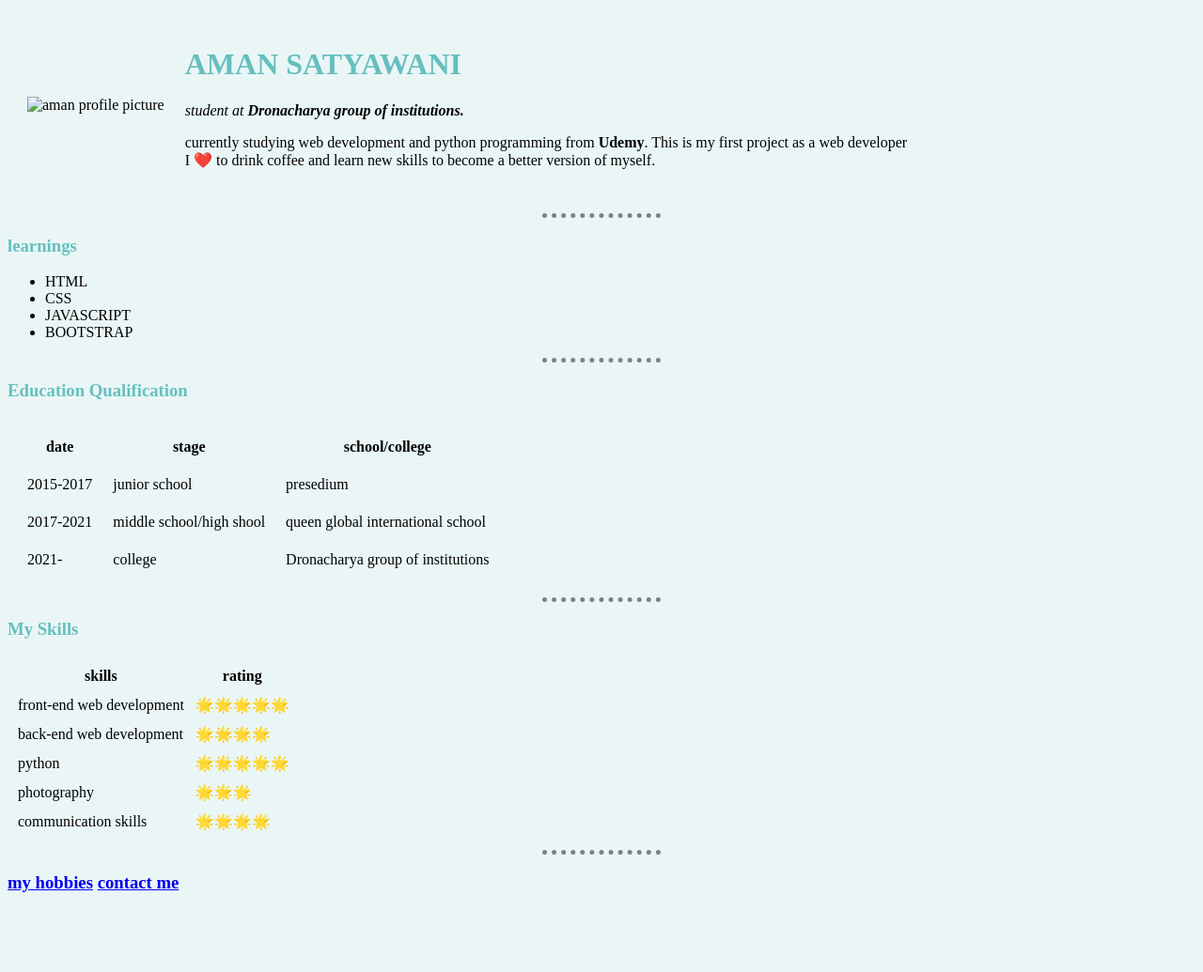
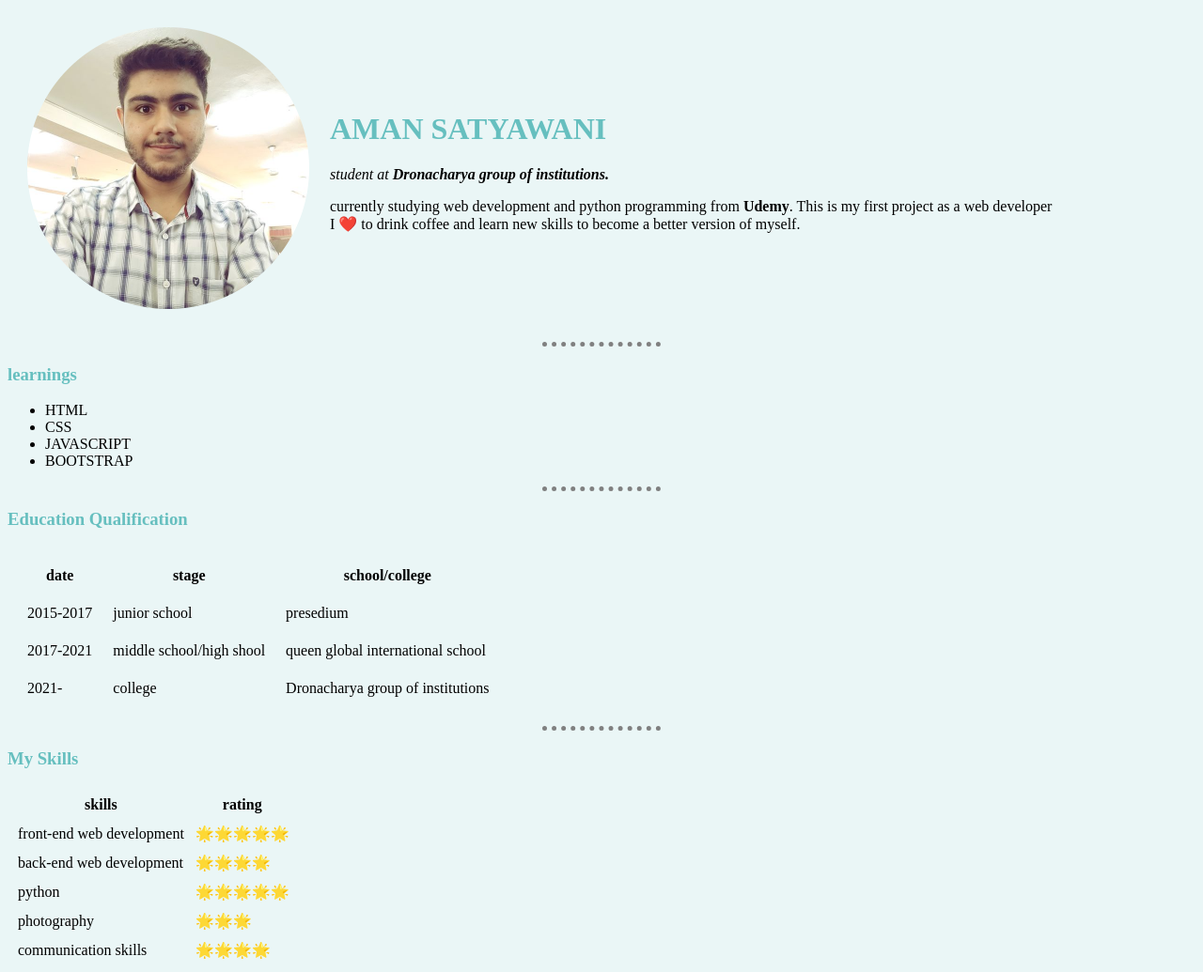
Before and after one commit to satyawaniaman/new-cv, a plain HTML site: page index.html in a window 1280 px wide. Shown: the top 1035 px of the page at 94% size. Before the commit the page ends 970 px from the top, so only its background shows below. Drawn offline with Linux system fonts and the light colour scheme; files that its build step writes are made by us from their sources.

Commit message:
Update index.html

```diff
--- a/index.html
+++ b/index.html
@@ -8,7 +8,7 @@
   <body>
     <table cellspacing="20px">
       <tr>
-        <td><img src="images/cropped img.png" alt="aman profile picture" height="300px"></td>
+        <td><img src="cropped img.png" alt="aman profile picture" height="300px"></td>
         <td><h1>AMAN SATYAWANI</h1><p><em>student at <strong>Dronacharya group of institutions.</strong></em></p>
         <p>currently studying web development and python programming from <strong>Udemy</strong>. This is my first project as a web developer <br />I ❤️ to drink coffee and learn new skills to become a better version of myself.</p></td>
       </tr>
```
